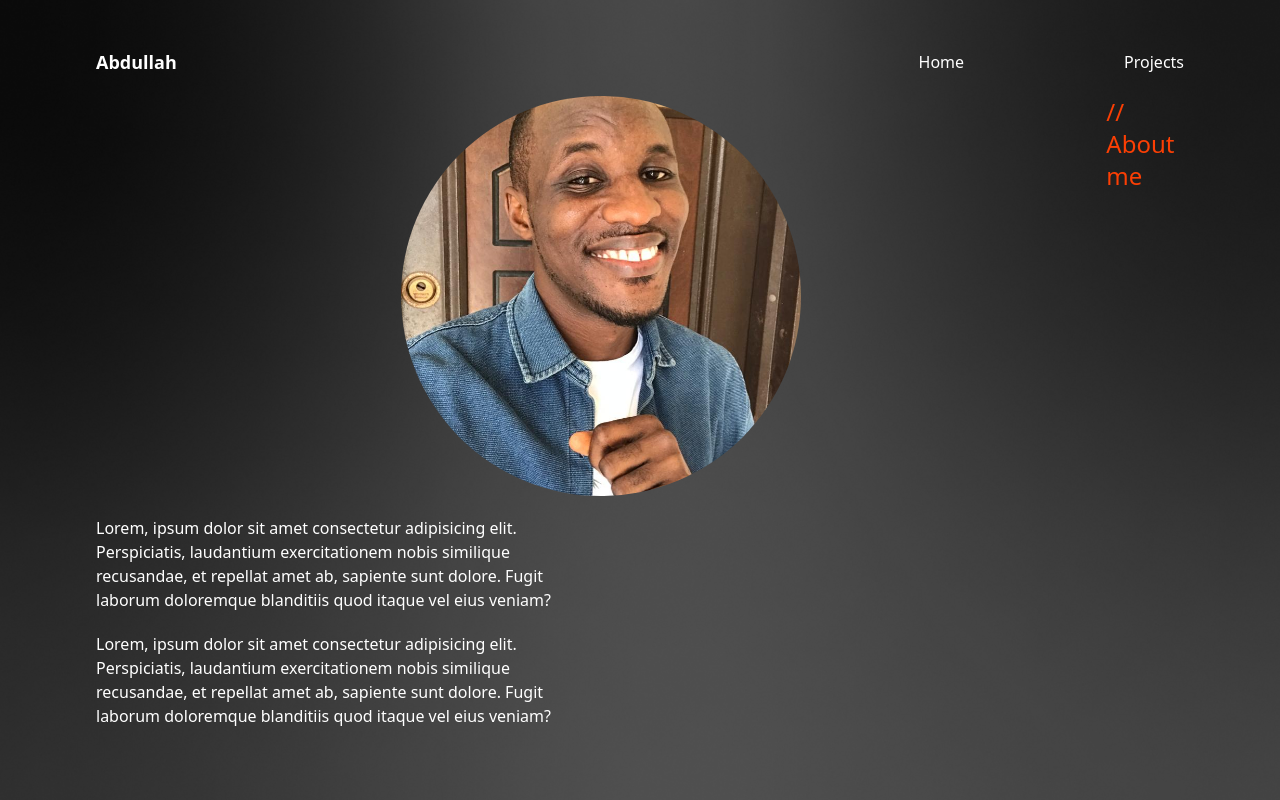
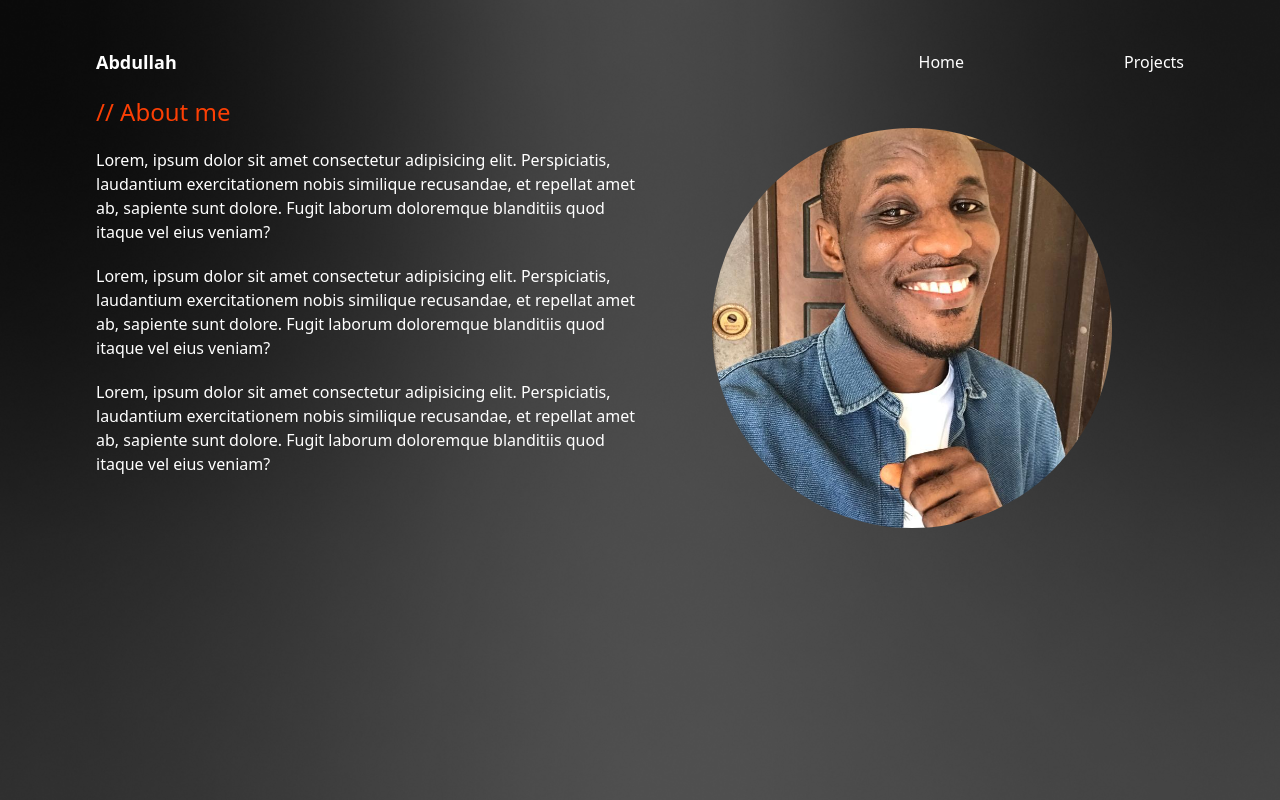
Before and after one commit to sawlew/Abdullah, a React (Vite) app: page /about in a window 1280 px wide. Built offline with nearby package versions, Linux system fonts and the light colour scheme.

Commit message:
correction

```diff
--- a/index.html
+++ b/index.html
@@ -2,11 +2,9 @@
 <html lang="en">
   <head>
     <meta charset="UTF-8" />
-    <link rel="icon" type="image/svg+xml" href="/src/assets/unziplogo.png" />
+    <link rel="icon" type="image/svg+xml" href="/src/assets/" />
     <meta name="viewport" content="width=device-width, initial-scale=1.0" />
     <title>Abdullah || Software Engineer</title>
-    <script type="module" src="https://unpkg.com/ionicons@7.1.0/dist/ionicons/ionicons.esm.js"></script>
-    <script nomodule src="https://unpkg.com/ionicons@7.1.0/dist/ionicons/ionicons.js"></script>
   </head>
   <body class="text-white">
     <div id="root"></div>
--- a/src/component/About.jsx
+++ b/src/component/About.jsx
@@ -20,9 +20,9 @@ const About = () => {
             <Dropdown />
         </header>
 
-        <main id='scrollable' className='sm:flex sm:flex-row-reverse justify-between sm:items-start h-[600px] sm:h-auto overflow-y-scroll no-scrollbar scroll-smooth'>
+        <main>
           <h1 className='text-[#FC3F04] text-2xl'>// About me</h1>
-            <div >
+            <div id='scrollable' className='sm:flex sm:flex-row-reverse justify-between sm:items-start h-[600px] sm:h-auto overflow-y-scroll no-scrollbar scroll-smooth'>
               <div id='aboutPicture' className='w-[250px] h-[250px] mx-auto sm:w-[400px] sm:h-[400px] rounded-full'>
                 {/* <img src={sawlew} alt="" className='h-fit w-fit' /> */}
               </div>
```
